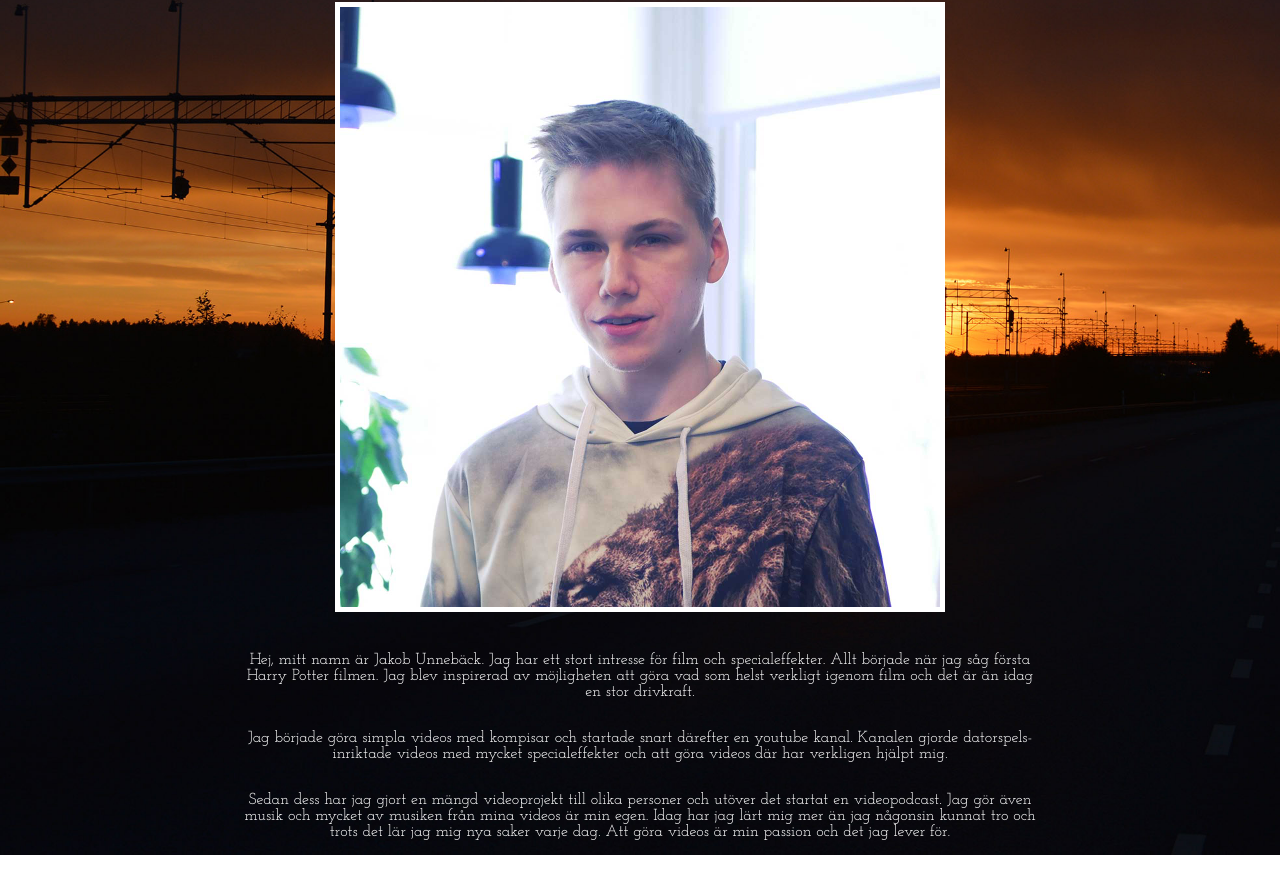
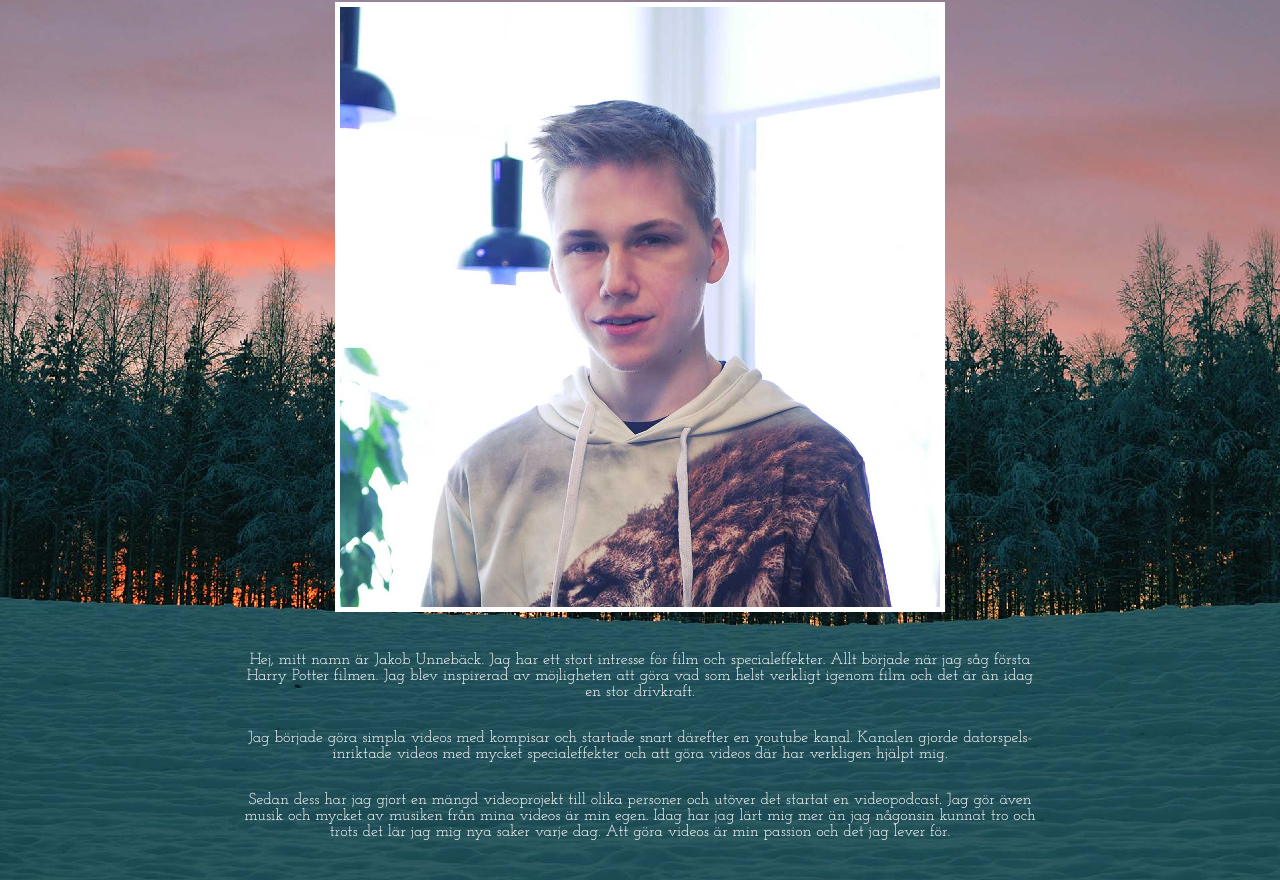
Before and after one commit to 3DJakob/filmpariktigt.se, a plain HTML site: page om.html in a window 1280 px wide. Shown: the part 252-1132 px from the top of the page. Before the commit the page ends 1107 px from the top, so only its background shows below. Drawn offline with Linux system fonts and the light colour scheme.

Commit message:
New background improvements
Backgrounds are now sharper and one new background. Also added new
email address.

```diff
--- a/css/default.css
+++ b/css/default.css
@@ -11,6 +11,14 @@ div.view {
   flex-direction: column;
   align-items: center;
   justify-content: center;
+
+  image-rendering: optimizeSpeed;             /* STOP SMOOTHING, GIVE ME SPEED  */
+  image-rendering: -moz-crisp-edges;          /* Firefox                        */
+  image-rendering: -o-crisp-edges;            /* Opera                          */
+  image-rendering: -webkit-optimize-contrast; /* Chrome (and eventually Safari) */
+  image-rendering: pixelated; /* Chrome */
+  image-rendering: optimize-contrast;         /* CSS3 Proposed                  */
+  -ms-interpolation-mode: nearest-neighbor;   /* IE8+                           */
 }
 
 h1, h2, h3, p, a {
--- a/css/home.css
+++ b/css/home.css
@@ -13,6 +13,7 @@
   justify-content: center;
   flex-wrap: wrap;
   max-width: 800px;
+  image-rendering: auto;
 }
 .home .companies img {
   display: flex;
--- a/css/me.css
+++ b/css/me.css
@@ -1,5 +1,5 @@
 .me div.view {
-  background-image: url(../img/traintracks.jpg);
+  background-image: url(../img/lycksele.jpg);
 }
 .me .view img {
   max-width: 600px;
@@ -8,6 +8,9 @@
 .me .view p:first-of-type {
   margin-top: 40px;
 }
+.me .view p:last-of-type {
+  margin-bottom: 40px;
+}
 .me .view p {
   margin: 15px 30px;
   text-align: center;
--- a/css/videos.css
+++ b/css/videos.css
@@ -4,6 +4,7 @@ html {
 
 .videos div.view {
   background-image: url(../img/traintracks.jpg);
+  image-rendering: auto;
 }
 .videos .view iframe {
   width: 64vw;
--- a/om.html
+++ b/om.html
@@ -20,7 +20,7 @@
         <a href="/">Intro</a>
         <a href="/filmer">Filmer</a>
         <a href="/om">Om mig</a>
-        <a href="mailto:jakob@folkdatorn.se">Kontakt</a>
+        <a href="mailto:jakob@filmpariktigt.se">Kontakt</a>
       </div>
     </nav>
     <div class="view">
```
Also changed, not shown: filmer.html (+1 -1 lines), index.html (+1 -1 lines), img/lycksele.jpg (added).
